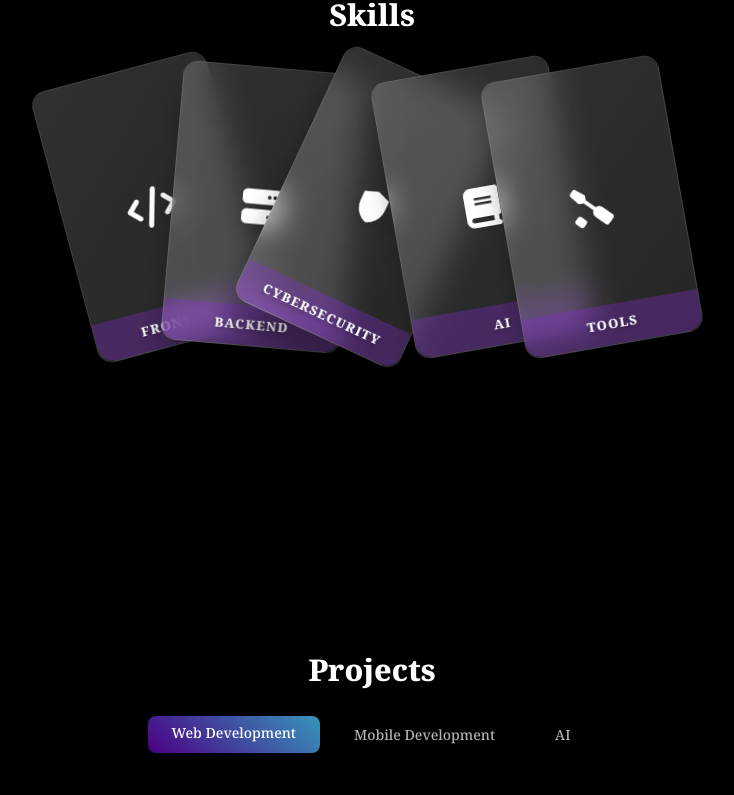
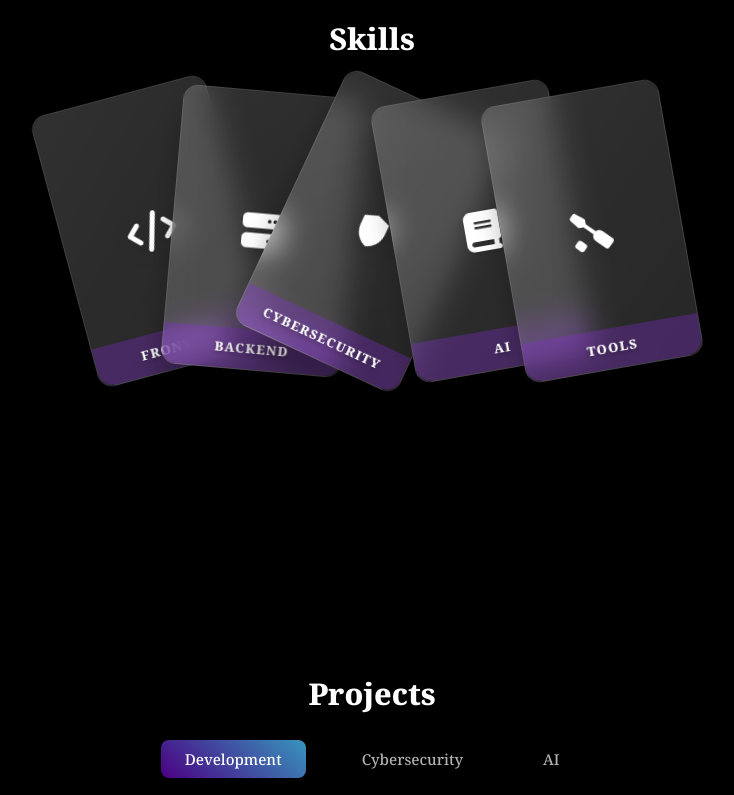
Before and after one commit to DjazzGh/Current_Portfolio, a React (Create React App) app: page / in a window 1280 px wide. Shown: the part 1417-2212 px from the top of the page, without its empty margins (268-1002 px from the left). Built offline with nearby package versions, Linux system fonts and the light colour scheme; grey boxes are pictures that could not be loaded; the HTML template or start-up script is replaced by a standard one; a web font is replaced by a local one.

Commit message:
improved portfolio

```diff
--- a/src/Experience.js
+++ b/src/Experience.js
@@ -10,10 +10,10 @@ function Experience() {
       {/* Internship Card */}
       <Box sx={{ display: 'flex', flexDirection: 'column', alignItems: 'center', gap: '20px' }}>
         <InternshipCard
-          title="UI/UX Design Internship"
-          company="The Virtual CTO"
-          date="May 2025 - July 2025"
-          description="Created user-friendly websites based on project requirements. I conducted user research, built personas, and designed responsive wireframes. Refined layouts for intuitive navigation and visual appeal, incorporating features like dashboards and event management to enhance the user experience."
+          title="Offensive Security Engineer Intern (R&D)"
+          company="Keystone Group Algeria"
+          date="March 2026 - April 2026"
+          description="Built an AI-powered phishing simulation platform using LangChain, automating the generation of realistic and personalized phishing campaigns for cybersecurity awareness training."
         />
         <InternshipCard
           title="Full Stack Developer Internship"
@@ -21,6 +21,14 @@ function Experience() {
           date="November 2025 - April 2026"
           description="Collaborated on the development and maintenance of a modern web application that leverages AI to streamline qualitative market research workflows, from data ingestion to insight delivery."
         />
+        <InternshipCard
+          title="UI/UX Design Internship"
+          company="The Virtual CTO"
+          date="May 2025 - July 2025"
+          description="Created user-friendly websites based on project requirements. I conducted user research, built personas, and designed responsive wireframes. Refined layouts for intuitive navigation and visual appeal, incorporating features like dashboards and event management to enhance the user experience."
+        />
+
+
       </Box>
     </section>
   );
--- a/src/GlassSkillsContainer.js
+++ b/src/GlassSkillsContainer.js
@@ -50,6 +50,8 @@ const GlassSkillsContainer = () => {
       skills: [
         { name: "Kali linux", icon: <img src="https://img.icons8.com/?size=100&id=qBWtR72kluCU&format=png&color=000000" alt="Python" height="20px"/> },
         { name: "Burp Suite", icon: <img width="50" height="50" src="burp.png" alt="burp-suite"/> },
+         { name: "Nmap", icon: <img src="https://img.icons8.com/?size=100&id=9b5wowKIlo9d&format=png&color=000000" alt="Python" height="20px"/> },
+          { name: "Metasploit", icon: <img src="https://img.icons8.com/?size=100&id=PW0ChfedZvTh&format=png&color=000000" alt="Python" height="20px"/> },
         { name: "Python", icon: <img src="https://img.icons8.com/?size=100&id=l75OEUJkPAk4&format=png&color=000000" alt="Python" height="20px"/> },
         { name: "C", icon: <img src="./c.svg" alt="C" height="20px"/> }
       ]
--- a/src/Hero.js
+++ b/src/Hero.js
@@ -29,7 +29,7 @@ function Hero() {
         </div>
         <h1 className="typewriter">Ghomari Djazia</h1>
         <p>
-       Full Stack Web Developer with a passion for Cybersecurity and AI.
+        Aspiring Cybersecurity Engineer & Full-Stack Web Developer with a Passion for AI
         </p>
         <div className="button-container">
           <CustomButton onClick={() => handleScroll('contact')}>Get In Touch</CustomButton>
--- a/src/NewRadioButtons.js
+++ b/src/NewRadioButtons.js
@@ -1,27 +1,67 @@
 import React from 'react';
 import styled from 'styled-components';
 
-const Radio = ({ categories, activeFilter, handleFilterClick, categoriesCount, activeIndex, isLightMode }) => {
+const Radio = ({
+  activeMainFilter,
+  setActiveMainFilter,
+  activeSubFilter,
+  setActiveSubFilter,
+  isLightMode
+}) => {
+  const mainCategories = [
+    { label: 'Development', value: 'Development' },
+    { label: 'Cybersecurity', value: 'Cybersecurity' },
+    { label: 'AI', value: 'AI' }
+  ];
+
+  const subCategories = [
+    { label: 'Web', value: 'Web' },
+    { label: 'Mobile', value: 'Mobile' }
+  ];
+
   return (
-    <StyledWrapper categoriesCount={categoriesCount} activeIndex={activeIndex} isLightMode={isLightMode}>
-      <div className="body">
-        <div className="tabs">
-          {categories.map((cat, index) => (
+    <StyledWrapper isLightMode={isLightMode}>
+      <div className="filter-container">
+        {/* Main Categories Row */}
+        <div className="tabs main-tabs">
+          {mainCategories.map((cat) => (
             <React.Fragment key={cat.value}>
               <input
                 type="radio"
-                name="project_category"
-                id={cat.value.replace(/\s/g, '')}
+                name="main_category"
+                id={`main-${cat.value}`}
                 value={cat.value}
                 className="input"
-                checked={activeFilter === cat.value}
-                onChange={() => handleFilterClick(cat.value)}
+                checked={activeMainFilter === cat.value}
+                onChange={() => setActiveMainFilter(cat.value)}
               />
-              <label htmlFor={cat.value.replace(/\s/g, '')} className="label">
+              <label htmlFor={`main-${cat.value}`} className="label">
                 {cat.label}
               </label>
             </React.Fragment>
           ))}
+        </div>
+
+        {/* Sub Categories Row (only visible/expanded for Development) */}
+        <div className={`sub-tabs-wrapper ${activeMainFilter === 'Development' ? 'show' : ''}`}>
+          <div className="tabs sub-tabs">
+            {subCategories.map((cat) => (
+              <React.Fragment key={cat.value}>
+                <input
+                  type="radio"
+                  name="sub_category"
+                  id={`sub-${cat.value}`}
+                  value={cat.value}
+                  className="input"
+                  checked={activeSubFilter === cat.value}
+                  onChange={() => setActiveSubFilter(cat.value)}
+                />
+                <label htmlFor={`sub-${cat.value}`} className="label sub-label">
+                  {cat.label}
+                </label>
+              </React.Fragment>
+            ))}
+          </div>
         </div>
       </div>
     </StyledWrapper>
@@ -29,11 +69,12 @@ const Radio = ({ categories, activeFilter, handleFilterClick, categoriesCount, a
 };
 
 const StyledWrapper = styled.div`
-  .body {
+  .filter-container {
     display: flex;
-    justify-content: center;
+    flex-direction: column;
     align-items: center;
-    font-family: 'Noto Serif', serif;
+    gap: 16px;
+    width: 100%;
   }
 
   .tabs {
@@ -42,14 +83,15 @@ const StyledWrapper = styled.div`
     background: transparent;
     border-radius: 12px;
     padding: 4px;
-    gap: 8px;
+    gap: 16px;
     position: relative;
-    --count: ${props => props.categoriesCount};
-    --active: ${props => props.activeIndex};
   }
 
-  .tabs > .input,
-  .sr-only {
+  .main-tabs {
+    gap: 32px;
+  }
+
+  .tabs > .input {
     position: absolute;
     width: 1px;
     height: 1px;
@@ -62,50 +104,39 @@ const StyledWrapper = styled.div`
   }
 
   .tabs .label {
-    padding: 6px 24px;
+    padding: 8px 24px;
     cursor: pointer;
     text-align: center;
     border-radius: 8px;
     font-weight: 500;
-    font-size: 14px;
-    transition: all 0.3s ease;
+    font-size: 15px;
+    transition: all 0.3s cubic-bezier(0.4, 0, 0.2, 1);
     color: ${props => props.isLightMode ? 'var(--text)' : 'rgba(255, 255, 255, 0.7)'};
     background: transparent;
-    border: 2px solid transparent;
+    border: none;
   }
 
-  /* Mobile and Tablet: 2 items per row */
-  @media (max-width: 1024px) {
+  .tabs .sub-label {
+    padding: 6px 18px;
+    font-size: 13px;
+  }
+
+  /* Mobile and Tablet styling */
+  @media (max-width: 768px) {
     .tabs {
       justify-content: center;
-    }
-
-    .tabs .label {
-      flex: 0 0 calc(10% - 4px);
-      padding: 5px;
-      padding-bottom: 3px;
-      display: flex;
-      justify-content: center;
-      align-items: center;
-    }
-  }
-
-  /* Desktop: All items in one row */
-  @media (min-width: 1025px) {
-    .tabs {
-      flex-wrap: nowrap;
+      width: 100%;
     }
   }
 
   .tabs :checked + .label {
     background-image: linear-gradient(43deg, var(--primary-purple) 0%, var(--accent-blue) 100%);
     color: white;
-    border: none;
     box-shadow: 0 4px 12px rgba(0, 0, 0, 0.15);
   }
 
   .input:not(:checked) + .label:hover {
-    background: ${props => props.isLightMode ? 'rgba(10, 0, 130, 0.1)' : 'rgba(0, 0, 255, 0.2)'};
+    background: ${props => props.isLightMode ? 'rgba(10, 0, 130, 0.1)' : 'rgba(255, 255, 255, 0.05)'};
     color: ${props => props.isLightMode ? 'var(--primary-purple)' : 'var(--white)'};
   }
 
@@ -113,11 +144,30 @@ const StyledWrapper = styled.div`
     content: "";
     position: absolute;
     inset: 0;
-    background: ${props => props.isLightMode ? 'rgba(10, 0, 130, 0.1)' : 'rgba(75, 0, 130, 0.15)'};
+    background: ${props => props.isLightMode ? 'rgba(10, 0, 130, 0.05)' : 'rgba(255, 255, 255, 0.03)'};
     border-radius: 12px;
     z-index: -1;
-    backdrop-filter: blur(4px);
-    border: 1px solid ${props => props.isLightMode ? 'rgba(10, 0, 130, 0.2)' : 'rgba(75, 0, 130, 0.3)'};
+    backdrop-filter: blur(8px);
+  }
+
+  /* Sub tabs wrapper with smooth transitions */
+  .sub-tabs-wrapper {
+    max-height: 0;
+    opacity: 0;
+    transform: translateY(-10px);
+    overflow: hidden;
+    transition: all 0.4s cubic-bezier(0.4, 0, 0.2, 1);
+    pointer-events: none;
+    width: 100%;
+    display: flex;
+    justify-content: center;
+  }
+
+  .sub-tabs-wrapper.show {
+    max-height: 80px; /* enough height to display the buttons */
+    opacity: 1;
+    transform: translateY(0);
+    pointer-events: auto;
   }
 `;
 
--- a/src/Projects.js
+++ b/src/Projects.js
@@ -150,11 +150,25 @@ const projectData = [
 
     ],
   },
+    {
+    category: 'Cybersecurity',
+    imageSrc: './card11.jpeg',
+    imageClass: 'project-img-placeholder',
+    title: 'Penetration Test Lab – Metasploitable2',
+    description: 'Executed a full-cycle penetration test on a Linux target, leveraging Nmap, Gobuster, Nikto, and John the Ripper to identify, exploit, and document security vulnerabilities, culminating in root access and a comprehensive remediation report.',
+    githubLink: 'https://github.com/DjazzGh/Pentesting',
+    techIcons: [
+      { src: 'https://img.icons8.com/?size=100&id=qBWtR72kluCU&format=png&color=000000', alt: 'C++ Logo', label: 'C++' },
+{ src: 'https://img.icons8.com/?size=100&id=9b5wowKIlo9d&format=png&color=000000', alt: 'C++ Logo', label: 'C++' },
+{ src: 'https://img.icons8.com/?size=100&id=PW0ChfedZvTh&format=png&color=000000', alt: 'C++ Logo', label: 'C++' },
+    ],
+  },
 
 ];
 
 function Projects() {
-  const [activeFilter, setActiveFilter] = useState('Web Development');
+  const [activeMainFilter, setActiveMainFilter] = useState('Development');
+  const [activeSubFilter, setActiveSubFilter] = useState('Web');
   const [isLightMode, setIsLightMode] = useState(false);
 
   useEffect(() => {
@@ -173,55 +187,67 @@ function Projects() {
     return () => observer.disconnect();
   }, []);
 
-  const handleFilterClick = (filter) => {
-    setActiveFilter(filter);
-  };
+  const activeCategoryFilter = activeMainFilter === 'Development'
+    ? (activeSubFilter === 'Web' ? 'Web Development' : 'Mobile Development')
+    : activeMainFilter;
 
-  const categories = [
-
-    { label: 'Web Development', value: 'Web Development' },
-    { label: 'Mobile Development', value: 'Mobile Development' },
-
-    { label: 'AI', value: 'AI' },
-  ];
+  const filteredProjects = projectData.filter(
+    (proj) => proj.category === activeCategoryFilter
+  );
 
   return (
     <section className="projects" id="projects">
       <h2 style={{ marginBottom: '20px' }}>Projects</h2>
       <div style={{ display: 'flex', justifyContent: 'center', marginBottom: '40px' }}>
         <CustomRadioButtons
-          categories={categories}
-          activeFilter={activeFilter}
-          handleFilterClick={handleFilterClick}
-          categoriesCount={categories.length}
-          activeIndex={categories.findIndex(cat => cat.value === activeFilter)}
+          activeMainFilter={activeMainFilter}
+          setActiveMainFilter={setActiveMainFilter}
+          activeSubFilter={activeSubFilter}
+          setActiveSubFilter={setActiveSubFilter}
           isLightMode={isLightMode}
         />
       </div>
-      <div className="project-card-container" style={{ gap: '1.5rem' }}>
-        {categories.map((cat) => (
+      <div className="project-card-container" style={{ gap: '1.5rem', width: '100%' }}>
         <div
-            key={cat.value}
-            className={`${cat.value.replace(/\s/g, '')}-Projects`}
+          className={`${activeCategoryFilter.replace(/\s/g, '')}-Projects`}
           style={{
-              display: activeFilter === cat.value ? 'flex' : 'none',
+            display: 'flex',
             flexWrap: 'wrap',
             gap: '2rem',
             alignItems: 'stretch',
             justifyContent: 'center',
+            width: '100%',
           }}
         >
-            {projectData
-              .filter((proj) => proj.category === cat.value)
-              .map((proj, idx) => (
+          {filteredProjects.length > 0 ? (
+            filteredProjects.map((proj, idx) => (
               <ProjectCard
                 key={proj.title + idx}
                 {...proj}
                 showGithubButton={proj.category !== 'UIUX'}
               />
-              ))}
+            ))
+          ) : (
+            <div
+              style={{
+                padding: '40px 20px',
+                color: isLightMode ? '#666' : 'rgba(255, 255, 255, 0.6)',
+                fontSize: '16px',
+                fontStyle: 'italic',
+                textAlign: 'center',
+                background: isLightMode ? 'rgba(0, 0, 0, 0.05)' : 'rgba(255, 255, 255, 0.03)',
+                borderRadius: '12px',
+                border: `1px dashed ${isLightMode ? 'rgba(0, 0, 0, 0.15)' : 'rgba(255, 255, 255, 0.15)'}`,
+                width: '100%',
+                maxWidth: '600px',
+                margin: '0 auto',
+                backdropFilter: 'blur(4px)',
+              }}
+            >
+              No projects available in this category yet. Stay tuned!
             </div>
-        ))}
+          )}
+        </div>
       </div>
     </section>
   );
```
Also changed, not shown: public/card11.jpeg (added). Lines whose indentation alone changed are shown as unchanged.
